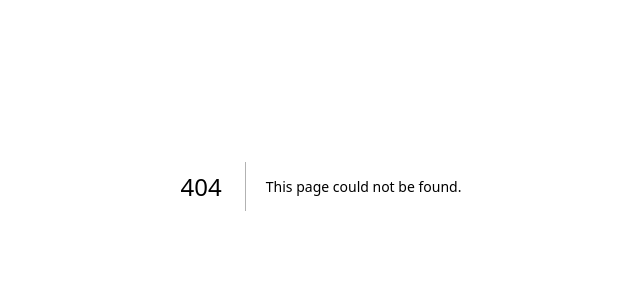
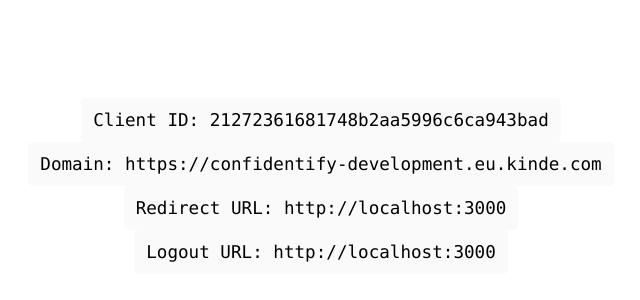
Before and after one commit to confidentify/website, a Next.js app: page /test in a window 1280 px wide. Before the commit this address had no page. Shown: the part 214-514 px from the top of the page, without its empty margins (319-959 px from the left). Built offline with nearby package versions, Linux system fonts and the light colour scheme.

Commit message:
better env. variable handling

```diff
--- a/next.config.js
+++ /dev/null
@@ -1,14 +0,0 @@
-/** @type {import('next').NextConfig} */
-const nextConfig = {
-    basePath: "",
-    output: "export",
-    reactStrictMode: true,
-    env: {
-        KINDE_CLIENT_ID: '21272361681748b2aa5996c6ca943bad',
-        KINDE_DOMAIN: 'https://confidentify-development.eu.kinde.com',
-        KINDE_REDIRECT_URL: 'http://localhost:3000',
-        KINDE_LOGOUT_URL: 'http://localhost:3000'
-    }
-};
-
-module.exports = nextConfig;
--- /dev/null
+++ b/next.config.ts
@@ -0,0 +1,8 @@
+import type { NextConfig } from 'next'
+const nextConfig: NextConfig = {
+    basePath: "",
+    output: "export",
+    reactStrictMode: true
+};
+
+export default nextConfig
--- a/pages/_app.tsx
+++ b/pages/_app.tsx
@@ -4,10 +4,10 @@
 
 export default function MyApp({ Component, pageProps }: AppProps) {
     return <KindeProvider
-        clientId={process.env.KINDE_CLIENT_ID!}
-        domain={process.env.KINDE_DOMAIN!}
-        redirectUri={process.env.KINDE_REDIRECT_URL!}
-        logoutUri={process.env.KINDE_LOGOUT_URL!}>
+        clientId={process.env.NEXT_PUBLIC_KINDE_CLIENT_ID}
+        domain={process.env.NEXT_PUBLIC_KINDE_DOMAIN}
+        redirectUri={process.env.NEXT_PUBLIC_KINDE_REDIRECT_URL}
+        logoutUri={process.env.NEXT_PUBLIC_KINDE_LOGOUT_URL}>
         <Component {...pageProps} />
     </KindeProvider>
 }
--- a/pages/index.tsx
+++ b/pages/index.tsx
@@ -1,5 +1,3 @@
-'use server'
-
 import Head from 'next/head';
 import React from 'react';
 import HomePanel from '../app/home/panel';
--- /dev/null
+++ b/pages/test/index.tsx
@@ -0,0 +1,29 @@
+import React from 'react';
+export default function Home() {
+    return (
+        <div className='container'>
+            <main>
+                <div>
+                    <code>
+                        Client ID: {process.env.NEXT_PUBLIC_KINDE_CLIENT_ID}
+                    </code>
+                </div>
+                <div>
+                    <code>
+                        Domain: {process.env.NEXT_PUBLIC_KINDE_DOMAIN}
+                    </code>
+                </div>
+                <div>
+                    <code>
+                        Redirect URL: {process.env.NEXT_PUBLIC_KINDE_REDIRECT_URL}
+                    </code>
+                </div>
+                <div>
+                    <code>
+                        Logout URL: {process.env.NEXT_PUBLIC_KINDE_LOGOUT_URL}
+                    </code>
+                </div>
+            </main>
+        </div>
+    );
+}
--- a/styles/global.css
+++ b/styles/global.css
@@ -64,6 +64,7 @@
   background: #fafafa;
   border-radius: 5px;
   padding: 0.75rem;
+  display: inline-block;
   font-size: 1.1rem;
   font-family:
     Menlo,
```
Also changed, not shown: environment.d.ts (added, +8 -0 lines), 2 other files (tests, documents, lock files or other folders).
